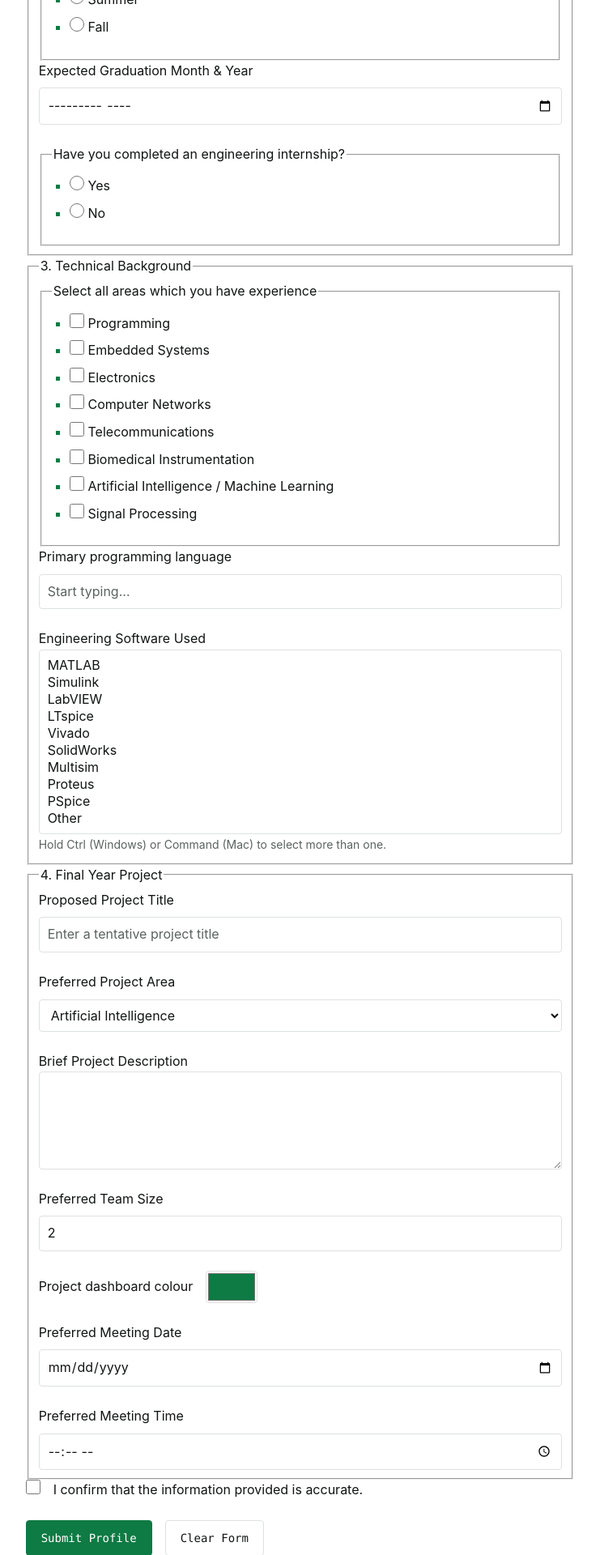
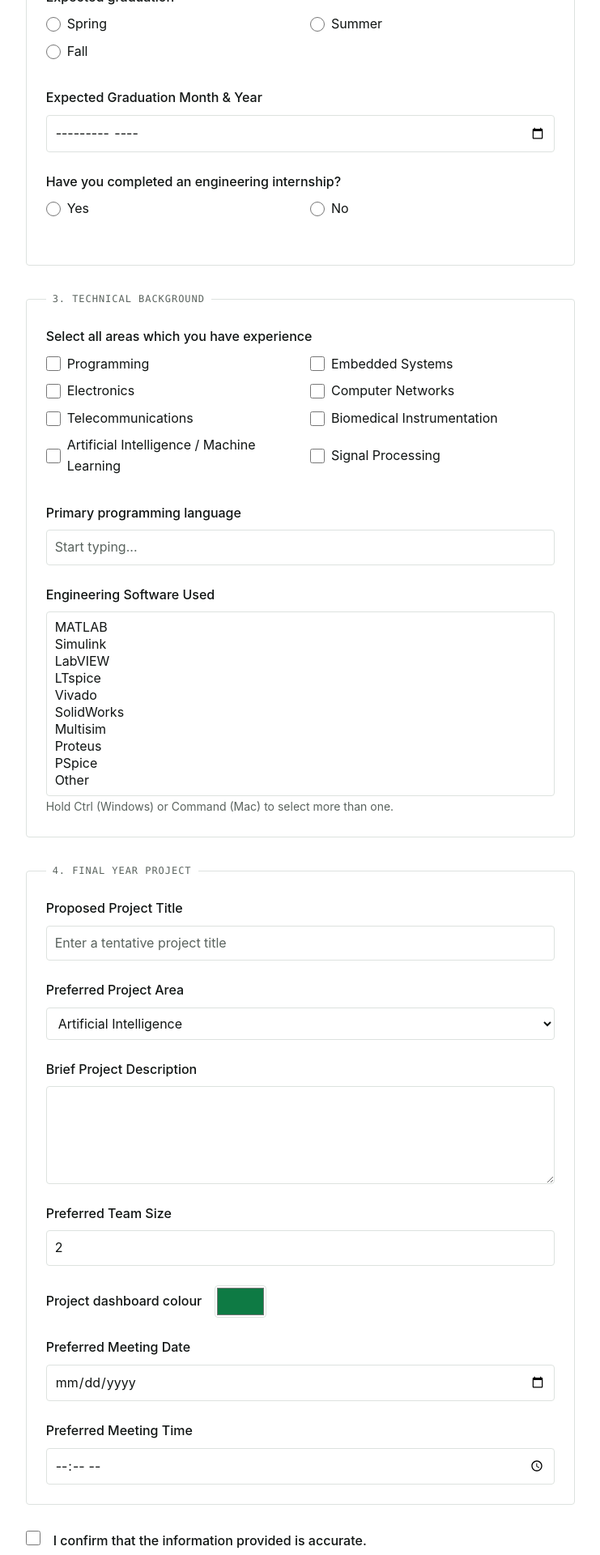
Before and after one commit to JeanElBeainy/web-programming-site, a Flask app: page /submit-profile in a window 1280 px wide. Shown: the part 1640-3560 px from the top of the page at 81% size, without its empty margins (269-1010 px from the left). Run offline with Flask 3, Linux system fonts and the light colour scheme.

Commit message:
Add form syling with form submission

```diff
--- a/static/form_style.css
+++ b/static/form_style.css
@@ -1,77 +1,94 @@
 /* ==========================================================================
    Web Programming Portfolio — form_style.css
-   The profile form's own layer. Loaded by profile_form.html only, and loaded
-   AFTER style.css, so it does two jobs:
+   The profile forms' own layer. Loaded by the three profile form templates,
+   and loaded AFTER style.css, so it does two jobs:
 
      • extends the site — every control below is built out of the tokens in
        style.css's :root, so the form is the same paper and ink as the rest
        of the site and follows along if that palette changes.
-     • overrides it where a rule written for prose reads wrong in a form —
-       the 88px section padding, and a page-title-sized h1 that is really a
-       step label here.
+     • styles what the browser draws on its own — a <fieldset> comes with a
+       grey groove border and a plain <legend>, which look like nothing else
+       on the site.
 
    Deliberately absent: any re-declared :root variable, any font stack, any
-   hand-picked colour, any image.
+   hand-picked colour, any image. Buttons and error messages are styled in
+   style.css (sections 7 and 8), because the quiz uses them too.
 
-   MOBILE-FIRST, like the site stylesheet: every rule outside section 7 is
-   the phone layout, and each media query only ever adds room.
+   MOBILE-FIRST, like the site stylesheet: every rule outside section 6 is
+   the phone layout, and the media query only ever adds room.
 
-   Markup this targets — the field rows are written as
-   <p>Label: <input></p>, which is what the layout in section 2 exploits:
-     form > section > h1         numbered step label
-     form p                      one field row
-     form section > div          a radio / checkbox group
-     form p:has(textarea)        a field that needs the full width
+   Markup this targets:
+     form > fieldset > legend    a numbered step ("1. Personal Information")
+     form p                      one field row: <label>, control, error
+     fieldset fieldset           a question with options (Expected graduation)
+     fieldset ul > li            one option: radio/checkbox + its <label>
+     span.error                  the message under a field with a problem
    ========================================================================== */
 
 form {
   margin-block-start: var(--sp-2);
 }
 
+/* Following a link from the error summary scrolls to the field itself; the
+   extra margin keeps its label (just above it) on screen too. */
+form [id] {
+  scroll-margin-block-start: var(--sp-8);
+}
+
 /* ==========================================================================
-   1. Rhythm — the form's own spacing, and where it leaves the site's
+   1. Steps — the numbered <fieldset>s
    ========================================================================== */
 
-/* The site gives every <section> an 88px desktop block padding. That is
-   right for a page of prose and far too airy for five steps of a form, so
-   the numbered steps get step-sized spacing instead. Scoped to `form
-   section` so nothing here can reach a section on another page. */
-form section {
-  padding-block: var(--sp-4);
+/* Each step is a box drawn with the site's own hairline and radius, instead
+   of the browser's grey groove. min-width: 0 stops a fieldset from growing
+   wider than a phone screen (by default it is as wide as its widest field). */
+fieldset {
+  min-width: 0;
+  margin: 0 0 var(--sp-4);
+  padding: var(--sp-2);
+  border: var(--border-w) solid var(--border);
+  border-radius: var(--radius);
 }
 
-form > section:first-of-type {
-  padding-block-start: var(--sp-2);
-}
-
-/* The submit button is the last thing on the page; a rule under it would
-   close the form with a line that leads nowhere. */
-form > section:last-of-type {
-  padding-block-end: 0;
-  border-block-end: 0;
-}
-
-/* Numbered step labels. The site's h1 is a page title; inside a form the
-   same element is a section marker, so it drops to the small mono label
-   used by nav h2 and the table headers — same hierarchy, smaller voice. */
-form h1 {
-  margin: 0 0 var(--sp-3);
-  padding-block-end: var(--sp-1);
+/* The step name is a section marker, not a field, so it takes the small
+   mono label used by nav h2 and the table headers — the same hierarchy
+   as the rest of the site, in a smaller voice. */
+legend {
+  padding-inline: var(--sp-1);
+  font-family: var(--font-mono);
   font-size: 0.75rem;
   font-weight: 500;
   letter-spacing: 0.08em;
   text-transform: uppercase;
   color: var(--muted);
-  border-block-end: var(--border-w) solid var(--border);
+}
+
+/* A fieldset inside a step is one question with options ("Expected
+   graduation"), not a step of its own: no second box, and its legend reads
+   like the other field labels. */
+fieldset fieldset {
+  margin: 0 0 var(--sp-3);
+  padding: 0;
+  border: 0;
+}
+
+fieldset fieldset legend {
+  margin-block-end: var(--sp-1);
+  padding: 0;
+  font-family: var(--font-body);
+  font-size: 1rem;
+  font-weight: 500;
+  letter-spacing: 0;
+  text-transform: none;
+  color: var(--text);
 }
 
 /* ==========================================================================
-   2. Field rows — label and control on one line where there is room
-   Each field is one <p> holding a bare text label and then its control.
-   Making the <p> a flex row turns that text into an anonymous flex item,
-   so the label and the field lay out side by side without a single byte of
-   markup changing — and the field drops onto its own line, full width,
-   when the row runs out of room.
+   2. Field rows — label on top, field under it
+   Each field is one <p> holding its <label>, then its control, then its
+   error (if any). The <p> is a flex row; the control takes the full width,
+   so it drops under its label — the same shape on a phone and a computer,
+   which is the quickest form to scan from top to bottom.
    ========================================================================== */
 
 form p {
@@ -82,11 +99,14 @@ form p {
   margin-block-end: var(--sp-3);
 }
 
-/* A full-width field under its label. A 100% flex-basis puts every control
-   on a line of its own: a wide input is a bigger tap target on a phone, and
-   it keeps every row the same shape. A smaller basis would let short labels
-   keep their field alongside while longer ones dropped it below, so the form
-   would change shape partway down for no reason the reader can see. */
+/* Field labels are a step bolder than what is typed into the fields, so the
+   eye can tell the question from the answer. */
+form p > label {
+  font-weight: 500;
+}
+
+/* A full-width field under its label: a wide input is a bigger tap target
+   on a phone, and it keeps every row the same shape. */
 input:not([type="checkbox"], [type="radio"], [type="color"]),
 select,
 textarea {
@@ -113,6 +133,19 @@ textarea:hover {
   opacity: 1;   /* Firefox dims placeholders on top of the colour */
 }
 
+/* The error message always gets a line of its own, under the field. */
+form .error {
+  flex: 1 1 100%;
+}
+
+/* A field with a problem also gets a red border, so it can be spotted while
+   scrolling. (The red "Error: …" text under it says what is wrong.) */
+form p:has(.error) input:not([type="checkbox"], [type="radio"], [type="color"]),
+form p:has(.error) select,
+form p:has(.error) textarea {
+  border-color: var(--error);
+}
+
 /* ---- Fields that need the whole row ------------------------------------ */
 
 /* A multi-line field belongs under its label, not beside it. */
@@ -121,9 +154,16 @@ form p:has(select[multiple]) {
   display: block;
 }
 
+form p:has(textarea) > label,
+form p:has(select[multiple]) > label {
+  display: block;
+  margin-block-end: var(--sp-1);
+}
+
 textarea {
   display: block;
   width: 100%;
+  min-height: 7rem;
   line-height: var(--lh-body);
   resize: vertical;   /* horizontal resizing can only break the layout */
 }
@@ -161,36 +201,43 @@ optgroup {
 }
 
 /* ==========================================================================
-   4. Radio and checkbox groups
-   A group is a <div> holding the controls and their text runs, with no
-   element around each pair. That is not a problem for a grid: auto-placement
-   hands column 1 the control and column 2 its text, then starts a new row,
-   so the browser does the pairing for us.
-
-   Note the <p> above each group closes early — a <div> cannot live inside a
-   <p>, so the parser ends the paragraph before it. The div is therefore a
-   child of the <section>, which is why it is selected as such below.
+   4. Radio and checkbox options
+   Each option is <li><input> <label></li> inside a <ul>. The list loses its
+   bullets (the control is already the marker) and becomes a responsive grid,
+   like the weekly-work cards: as many columns as fit, one on a phone.
    ========================================================================== */
 
-form section > div {
+fieldset ul {
   display: grid;
-  grid-template-columns: auto minmax(0, 1fr);
-  align-items: baseline;
-  gap: var(--sp-1) var(--sp-2);
-  margin-block: var(--sp-1) var(--sp-3);
+  grid-template-columns: repeat(auto-fit, minmax(min(14rem, 100%), 1fr));
+  gap: var(--sp-1) var(--sp-3);
+  margin: 0 0 var(--sp-1);
+  padding: 0;
+  list-style: none;
+}
+
+fieldset li {
+  display: flex;
+  align-items: center;
+  gap: var(--sp-1);
+  margin: 0;
+}
+
+/* The label is the click target too, so it gets the hand cursor. */
+fieldset li label {
+  cursor: pointer;
 }
 
 input[type="checkbox"],
 input[type="radio"] {
-  /* Not `flex: none` here — inside the group grid these are grid items, and
-     the rule that matters is that they never stretch to the cell. */
-  justify-self: start;
+  flex: none;
   width: 1.125rem;
   height: 1.125rem;
   margin: 0;
   /* The tick and the dot take the site green, so the controls are the same
      colour as every other signal on the page. */
   accent-color: var(--accent);
+  cursor: pointer;
 }
 
 /* The confirmation box is written as a sentence, so its text hangs under
@@ -227,47 +274,7 @@ input[type="color"]::-moz-color-swatch {
 }
 
 /* ==========================================================================
-   5. Buttons
-   ========================================================================== */
-
-button {
-  padding: 10px 18px;
-  font: inherit;
-  font-family: var(--font-mono);
-  font-size: 0.875rem;
-  font-weight: 500;
-  color: var(--text);
-  background: var(--bg);
-  border: var(--border-w) solid var(--border);
-  border-radius: var(--radius);
-  cursor: pointer;
-  transition: color var(--dur) var(--ease),
-              background-color var(--dur) var(--ease),
-              border-color var(--dur) var(--ease);
-}
-
-button:hover {
-  color: var(--accent);
-  background: var(--surface);
-  border-color: var(--accent);
-}
-
-/* Submitting is the one action that moves the form forward, so it carries
-   the accent fill. Reset stays a quiet outline beside it. */
-button[type="submit"] {
-  color: var(--on-accent);
-  background: var(--accent);
-  border-color: var(--accent);
-}
-
-button[type="submit"]:hover {
-  color: var(--on-accent);
-  background: var(--accent-strong);
-  border-color: var(--accent-strong);
-}
-
-/* ==========================================================================
-   6. Focus
+   5. Focus
    ========================================================================== */
 
 /* The site's focus ring, restated for the controls: the 2px outline becomes
@@ -284,104 +291,12 @@ textarea:focus-visible {
 }
 
 /* ==========================================================================
-   7. Responsive — widening the phone layout above
+   6. Responsive — widening the phone layout above
    ========================================================================== */
 
 @media (min-width: 40em) {
-  /* Past this width there is room to give every label a column of its own,
-     which is worth doing: with the phone layout each field starts wherever
-     its own label happens to end, so a column of fields comes out ragged by
-     up to ~60px — visible, and the thing that makes a form look unfinished.
-
-     So the section itself becomes the grid: labels in column 1, fields in
-     column 2. The <p> wrappers are dissolved with `display: contents` below,
-     which promotes the label text and its control out of the paragraph and
-     into this grid as siblings. Anonymous text runs become grid items just
-     like elements do, so the browser pairs them up for us. */
-  form section {
-    display: grid;
-    /* A fixed label column, not max-content. max-content would size the
-       column per section, so section 1's short labels would sit its fields
-       ~250px further left than the sections below it and the field column
-       would jog sideways as you scrolled. One width for every section
-       instead: labels line up with each other from the top of the form to
-       the bottom. The three labels longer than 17rem wrap to a second line. */
-    grid-template-columns: 17rem minmax(0, 1fr);
-    column-gap: var(--sp-3);
-    row-gap: var(--sp-3);
-    align-items: center;
-    padding-block: var(--sp-5);
-  }
-
-  /* Spread across both columns: the step label, the option groups, and every
-     field row that needs the full width. */
-  form section > h1,
-  form section > div {
-    grid-column: 1 / -1;
-  }
-
-  /* Rows that dissolve into the grid. Each of the rules after this one
-     restates the display its row had before, because this would otherwise
-     take it away. */
-  form section > p {
-    display: contents;
-  }
-
-  form section > p:has(textarea),
-  form section > p:has(select[multiple]) {
-    display: block;
-    grid-column: 1 / -1;
-  }
-
-  form section > p:has(button) {
-    display: flex;
-    grid-column: 1 / -1;
-  }
-
-  /* The confirmation box keeps its own grid, so its text still hangs under
-     itself rather than under the box. */
-  form section > p:has(> input[type="checkbox"]) {
-    display: grid;
-    grid-column: 1 / -1;
-  }
-
-  /* The grid's row-gap owns the vertical rhythm in here. Leaving the base
-     margins in place would double every gap. */
-  form section > h1,
-  form section > div,
-  form section > p:has(textarea),
-  form section > p:has(select[multiple]),
-  form section > p:has(button),
-  form section > p:has(> input[type="checkbox"]) {
-    margin-block: 0;
-  }
-
-  /* Two option pairs per row once there is width for them — the checklist
-     reads as a grid instead of one long ladder. */
-  form section > div {
-    grid-template-columns: auto minmax(0, 1fr) auto minmax(0, 1fr);
-  }
-
-  textarea {
-    min-height: 7rem;
+  /* More room inside each step once the screen can spare it. */
+  fieldset {
+    padding: var(--sp-3);
   }
 }
-
-/* ==========================================================================
-   OPTIONAL — nothing below applies until you change the markup yourself.
-   ========================================================================== */
-
-/* The group options and their text are written as sibling nodes:
-     <input type="radio" name="graduation" value="spring"> Spring
-   The layout above pairs them with a grid, but the text is still not a real
-   label: clicking it does nothing, and a screen reader reads it as loose
-   text beside the control. Wrapping each pair fixes both:
-     <label><input type="radio" name="graduation" value="spring"> Spring</label>
-   Then this rule takes over from the grid pairing:
-
-     form section > div { display: flex; flex-wrap: wrap; gap: var(--sp-1) var(--sp-4); }
-     form section > div label { display: flex; align-items: center; gap: var(--sp-1); cursor: pointer; }
-
-   Two smaller cleanups in the same pass: </input> is not a closing tag for
-   anything (input is a void element, so it is dropped and ignored), and a
-   <div> cannot sit inside a <p>. */
```
Also changed, not shown: static/form_submit.js (added, +22 -0 lines).
